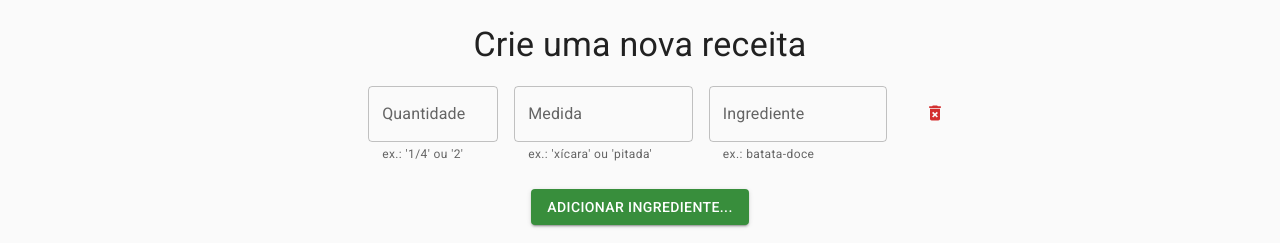
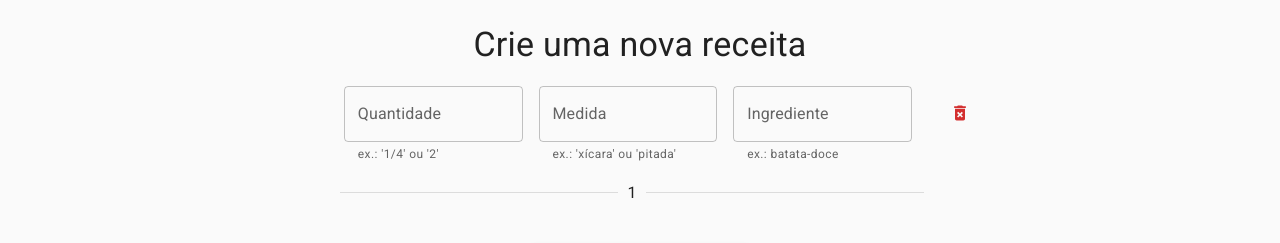
Before and after one commit to renaatosalgado/recepiesManager-front, a React (Create React App) app: page /recepies/add-new in a window 1280 px wide. Shown: the part 144-387 px from the top of the page. Built offline with nearby package versions, Linux system fonts and the light colour scheme; no server answers.

Commit message:
fix: new ingredients layout

```diff
--- a/src/components/Header/index.js
+++ b/src/components/Header/index.js
@@ -8,6 +8,7 @@ import {
   Menu,
   MenuItem,
   Toolbar,
+  Tooltip,
   Typography,
   Zoom,
 } from "@mui/material";
@@ -84,6 +85,7 @@ export default function Header(props) {
     <>
       <AppBar position="static">
         <Toolbar>
+          <Tooltip title="Página principal" arrow>
             <IconButton
               size="large"
               edge="start"
@@ -98,6 +100,7 @@ export default function Header(props) {
                 <RestaurantMenuIcon fontSize="large" />
               </Avatar>
             </IconButton>
+          </Tooltip>
           <Typography
             variant="h4"
             component="div"
@@ -107,6 +110,7 @@ export default function Header(props) {
           </Typography>
 
           <div>
+            <Tooltip title="Sair" arrow>
               <IconButton
                 size="large"
                 aria-label="account of current user"
@@ -118,6 +122,7 @@ export default function Header(props) {
               >
                 <AccountCircle fontSize="large" />
               </IconButton>
+            </Tooltip>
             <Menu
               id="menu-appbar"
               anchorEl={anchorEl}
--- a/src/pages/AddNewRecepie.js
+++ b/src/pages/AddNewRecepie.js
@@ -9,6 +9,8 @@ import {
   Grid,
   TextField,
   MenuItem,
+  Tooltip,
+  Divider,
 } from "@mui/material";
 import DeleteForeverIcon from "@mui/icons-material/DeleteForever";
 import useAlert from "../hooks/useAlert";
@@ -74,7 +76,7 @@ export default function AddNewRecepie() {
         info: formData,
       });
       setMessage({ type: "success", text: "Receita cadastrada com sucesso!" });
-      navigate("/home")
+      navigate("/home");
     } catch (error) {
       if (error.response) {
         setMessage({
@@ -131,7 +133,7 @@ export default function AddNewRecepie() {
                   alignItems="center"
                   sx={{ mb: 2 }}
                 >
-                  <Grid item xs={1.5}>
+                  <Grid item sm={12} md={2}>
                     <TextField
                       helperText="ex.: '1/4' ou '2'"
                       fullWidth
@@ -143,7 +145,7 @@ export default function AddNewRecepie() {
                     />
                   </Grid>
 
-                  <Grid item xs={2}>
+                  <Grid item sm={12} md={2}>
                     <TextField
                       helperText="ex.: 'xícara' ou 'pitada'"
                       fullWidth
@@ -155,7 +157,7 @@ export default function AddNewRecepie() {
                     />
                   </Grid>
 
-                  <Grid item xs={2}>
+                  <Grid item sm={12} md={2}>
                     <TextField
                       helperText="ex.: batata-doce"
                       fullWidth
@@ -167,11 +169,25 @@ export default function AddNewRecepie() {
                     />
                   </Grid>
 
-                  <Grid item xs={0.25} sx={{ mb: 3, cursor: "pointer" }}>
-                    <Button onClick={() => removeIngredientField(index)}>
-                      <DeleteForeverIcon color="error" fontSize="small" />
-                    </Button>
+                  <Grid
+                    item
+                    sm={12}
+                    md={0.25}
+                    sx={{ mb: 3, cursor: "pointer" }}
+                  >
+                    <Tooltip title="Exluir ingrediente" placement="right" arrow>
+                      <Button onClick={() => removeIngredientField(index)}>
+                        <DeleteForeverIcon color="error" fontSize="small" />
+                      </Button>
+                    </Tooltip>
                   </Grid>
+                  <Divider
+                    sx={{ width: "50%", m: 2 }}
+                    orientation="horizontal"
+                    textAlign="center"
+                  >
+                    {index + 1}
+                  </Divider>
                 </Grid>
               );
             })}
--- a/src/pages/IngredientsList.js
+++ b/src/pages/IngredientsList.js
@@ -4,12 +4,7 @@ import Header from "../components/Header";
 import IngredientContext from "../contexts/IngredientsContext";
 import api from "../services/api";
 import useAuth from "../hooks/useAuth";
-import {
-  Container,
-  List,
-  ListItem,
-  Typography,
-} from "@mui/material";
+import { Container, Grid, List, ListItem, Typography } from "@mui/material";
 
 export default function IngredientsList() {
   const [ingredientList, setIngredientList] = useContext(IngredientContext);
@@ -31,6 +26,25 @@ export default function IngredientsList() {
     <>
       <Header />
       <Container maxWidth="sm">
+        <Grid
+          container
+          sx={{
+            marginTop: 1,
+            display: "flex",
+            flexDirection: "column",
+            alignItems: "center",
+          }}
+        >
+          <Grid item>
+            <Typography
+              component="h1"
+              variant="h4"
+              align="center"
+              color="text.primary"
+              gutterBottom
+            >
+              Lista de compras
+            </Typography>
             <List>
               {recepies.map((recepie) =>
                 recepie.map((ingredient) => (
@@ -42,6 +56,8 @@ export default function IngredientsList() {
                 ))
               )}
             </List>
+          </Grid>
+        </Grid>
       </Container>
 
       <Footer />
```
Lines whose indentation alone changed are shown as unchanged.
